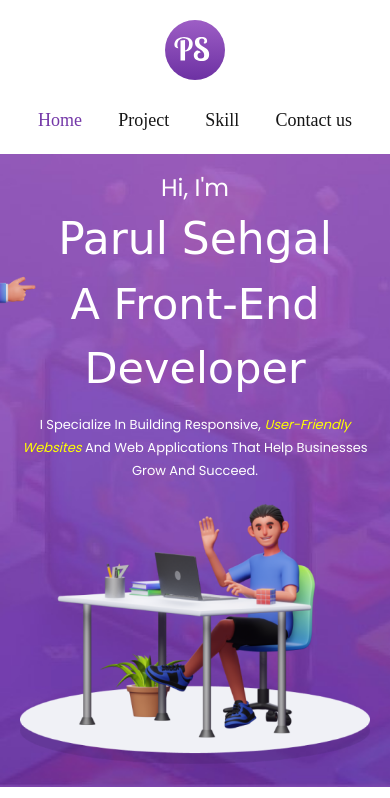
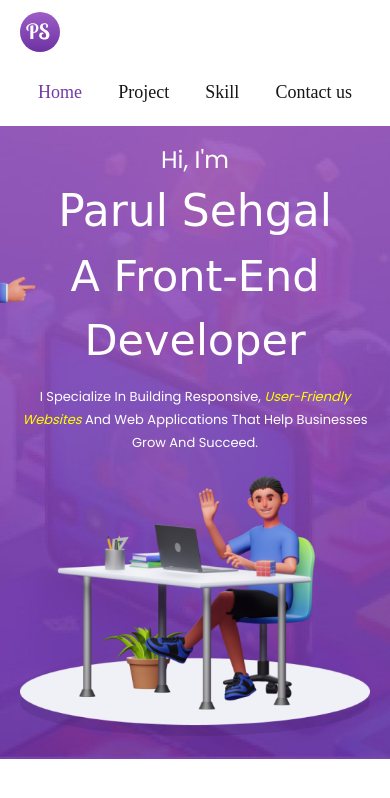
Before and after one commit to Parul3111/portfolio, a plain HTML site: page index.html in a window 390 px wide. Shown: the top 798 px of the page. Drawn offline with Linux system fonts and the light colour scheme; a web font is replaced by a local one.

Commit message:
Update style.css

```diff
--- a/assets-old/css/style.css
+++ b/assets-old/css/style.css
@@ -781,6 +781,16 @@ textarea#message {
     .form-cntct {
         max-width: 100%;
     }
+    .logo {
+        text-align: left;
+        margin-bottom: 2px;
+        margin-top: 2px;
+    }
+    .logo_img {
+    width: 100%;
+    max-width: 40px;
+    margin-top: 10px;
+}
 }
 
 @media(max-width:480px) {
```
